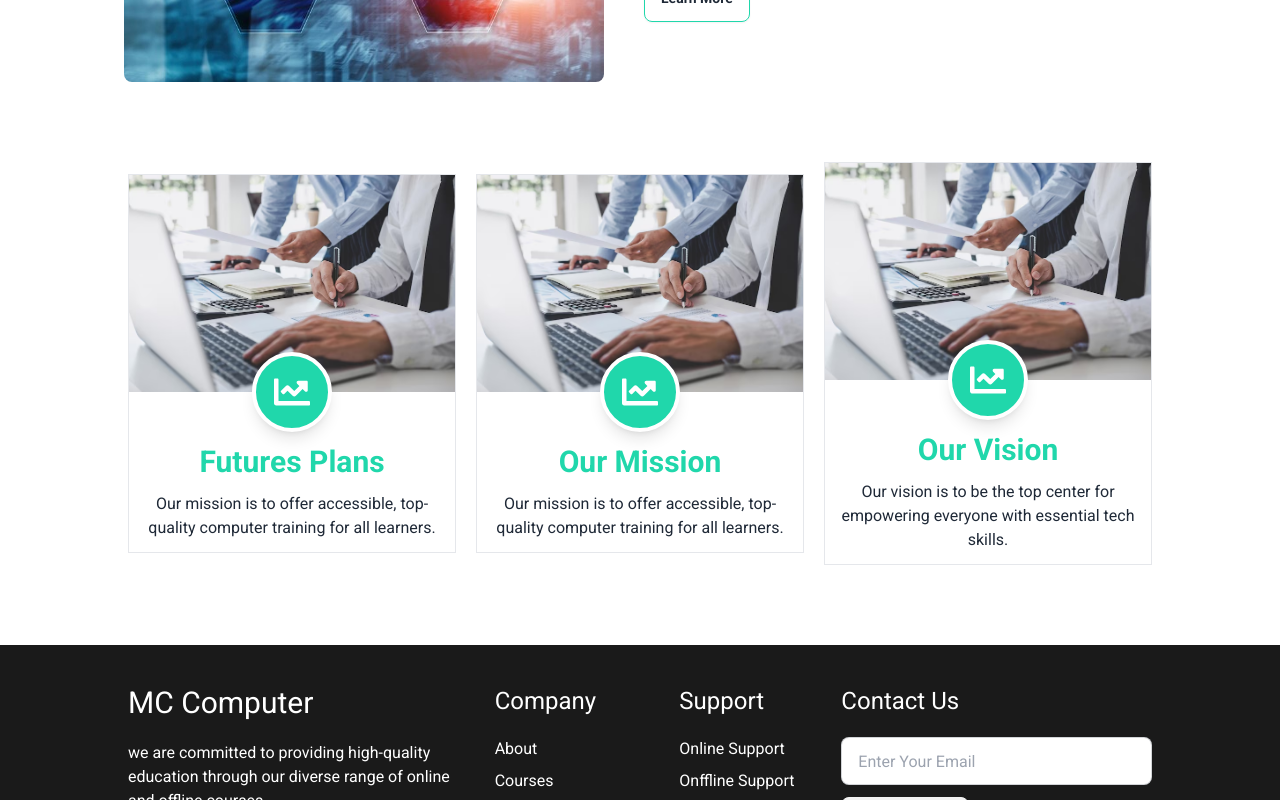
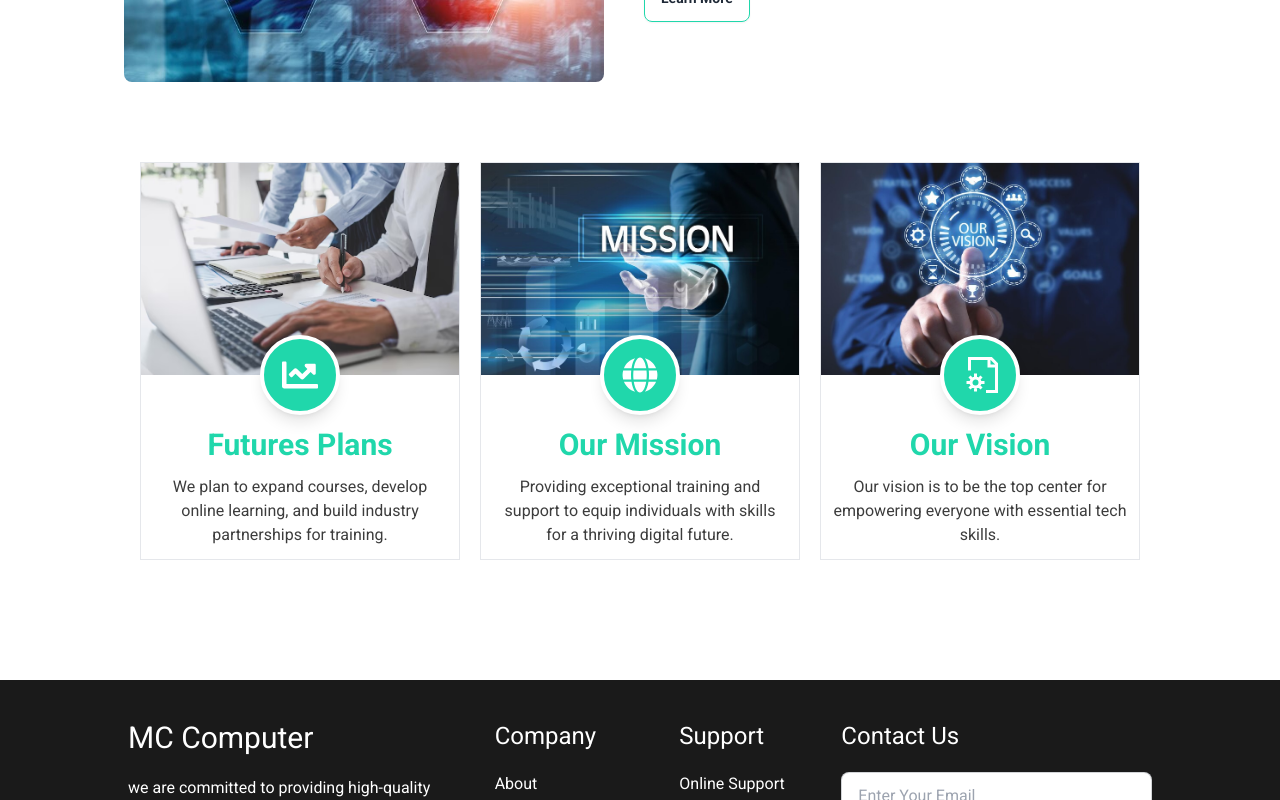
Before and after one commit to kalidashodekare14/MC-Computer-Traing-Center, a React (Vite) app: page /about-us in a window 1280 px wide. Shown: the part 878-1678 px from the top of the page. Built offline with nearby package versions, Linux system fonts and the light colour scheme; no server answers.

Commit message:
Project Update

```diff
--- a/src/Pages/AboutUs/AboutUs.jsx
+++ b/src/Pages/AboutUs/AboutUs.jsx
@@ -5,19 +5,20 @@ import mision from '../../assets/mision.jpg'
 import vision from '../../assets/vision.jpg'
 
 import './AboutUs.css'
-import { FaChartLine } from 'react-icons/fa';
+import { FaChartLine, FaGlobe } from 'react-icons/fa';
+import { GrDocumentConfig } from 'react-icons/gr';
 
 const AboutUs = () => {
     return (
         <div className='min-h-screen'>
-            <div className='h-[60vh] flex justify-center items-center aboutImage bg-center bg-no-repeat bg-cover'>
+            <div className='lg:h-[60vh] h-[40vh] flex justify-center items-center aboutImage bg-center bg-no-repeat bg-cover'>
                 <h1 className='text-white text-5xl pb-3 border-b-4 border-[#20d7ab]'>About Us</h1>
             </div>
             {/* About Us Section */}
-            <div className='my-20 flex justify-center items-center space-x-10'>
+            <div className='my-20 flex flex-col lg:flex-row justify-center items-center lg:space-x-10 px-3 lg:px-0'>
                 <img className='w-[30rem] h-[50vh] rounded-lg' src={training} alt="" />
-                <div className='w-[40%] space-y-3'>
-                    <h1 className='text-4xl border-b-4 w-40 border-[#20d7ab]'>About Us</h1>
+                <div className='lg:w-[40%] text-center lg:text-left space-y-3 my-5'>
+                    <h1 className='text-4xl border-b-4 w-40 border-[#20d7ab] m-auto lg:m-0'>About Us</h1>
                     <h3 className='text-2xl'>
                         Welcome to
                         <span className='ms-2 text-[#20d7ab]'>MC Computer</span>
@@ -27,7 +28,7 @@ const AboutUs = () => {
                 </div>
             </div>
             {/* Mision and Plans Section */}
-            <div className='lg:mx-32 lg:my-20 flex justify-center items-center space-x-5'>
+            <div className='lg:mx-32 lg:my-20 flex flex-col lg:flex-row justify-center items-center lg:space-x-5 space-y-5 lg:space-y-0 px-3 pb-10'>
                 <div className='border flex flex-col justify-center items-center'>
                     <div className='w-full'>
                         <img className='w-full' src={plans} alt="" />
@@ -37,31 +38,31 @@ const AboutUs = () => {
                     </div>
                     <div className='p-3 text-center space-y-3'>
                         <h1 className='text-3xl font-bold text-[#20d7ab]'>Futures Plans</h1>
-                        <p>Our mission is to offer accessible, top-quality computer training for all learners.</p>
+                        <p className='text-[#000000c3]'>We plan to expand courses, develop online learning, and build industry partnerships for training.</p>
                     </div>
                 </div>
                 <div className='border flex flex-col justify-center items-center'>
                     <div className='w-full'>
-                        <img className='w-full' src={plans} alt="" />
+                        <img className='w-full' src={mision} alt="" />
                     </div>
                     <div className='-mt-10 flex justify-center items-center border-4 border-white shadow-lg bg-[#20d7ab]  text-white w-20 h-20 rounded-full text-4xl'>
-                        <FaChartLine />
+                        <FaGlobe />
                     </div>
                     <div className='p-3 text-center space-y-3'>
                         <h1 className='text-3xl font-bold text-[#20d7ab]'>Our Mission</h1>
-                        <p>Our mission is to offer accessible, top-quality computer training for all learners.</p>
+                        <p className='text-[#000000c3]'>Providing exceptional training and support to equip individuals with skills for a thriving digital future.</p>
                     </div>
                 </div>
                 <div className='border flex flex-col justify-center items-center'>
                     <div className='w-full'>
-                        <img className='w-full' src={plans} alt="" />
+                        <img className='w-full ' src={vision} alt="" />
                     </div>
                     <div className='-mt-10 flex justify-center items-center border-4 border-white shadow-lg bg-[#20d7ab]  text-white w-20 h-20 rounded-full text-4xl'>
-                        <FaChartLine />
+                        <GrDocumentConfig />
                     </div>
                     <div className='p-3 text-center space-y-3'>
                         <h1 className='text-3xl font-bold text-[#20d7ab]'>Our Vision</h1>
-                        <p>Our vision is to be the top center for empowering everyone with essential tech skills.</p>
+                        <p className='text-[#000000c3]'>Our vision is to be the top center for empowering everyone with essential tech skills.</p>
                     </div>
                 </div>
             </div>
```
Also changed, not shown: src/assets/vision.jpg.
